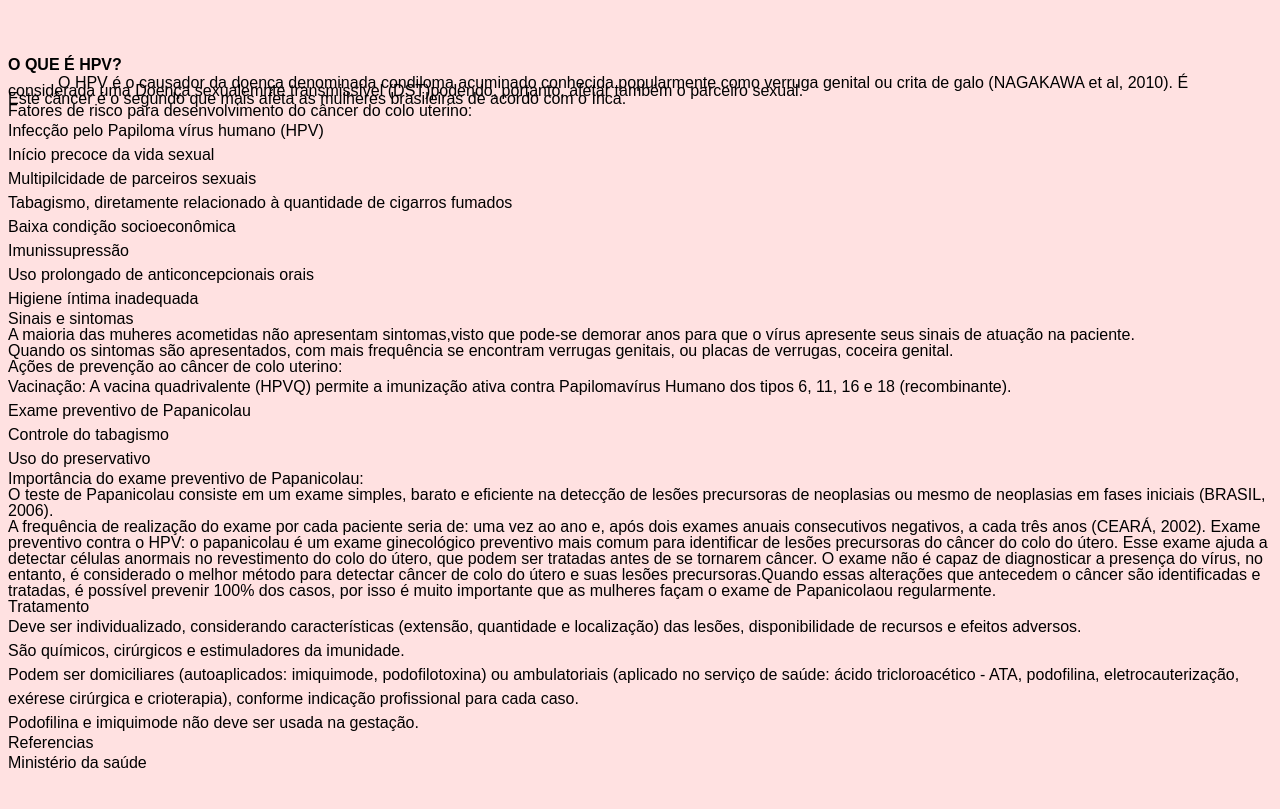
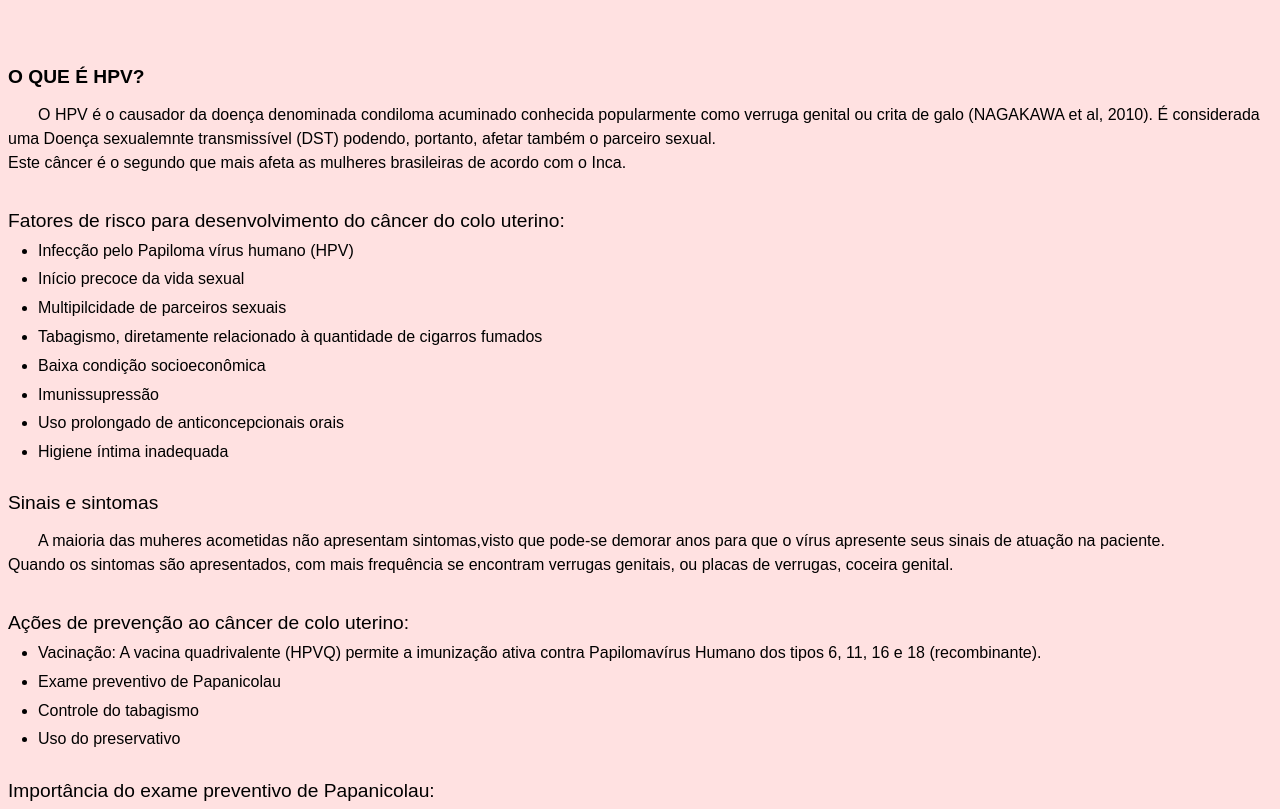
Before and after one commit to univas/hpv, a plain HTML site: page index.html in a window 1280 px wide. Shown: the part 6513-7322 px from the top of the page. Drawn offline with nearby package versions, Linux system fonts and the light colour scheme.

Commit message:
Ajustes nos textos

```diff
--- a/index.html
+++ b/index.html
@@ -49,19 +49,19 @@
             <img src="img/MULHER.png" class="icone" id="mulher">
         </div>
 
-        <div class="definicao" >
+        <div class="definicao secao" >
             <h2 class="subtitle" class="hpv">O que é HPV?</h2>
             <p>
                 O HPV é o causador da doença denominada condiloma acuminado conhecida popularmente como verruga genital ou crita de galo (NAGAKAWA et al, 2010).
-                É considerada uma Doença sexualemnte transmissível (DST)podendo, portanto, afetar também o parceiro sexual. <br>
+                É considerada uma Doença sexualemnte transmissível (DST) podendo, portanto, afetar também o parceiro sexual. <br>
                 Este câncer é o segundo que mais afeta as mulheres brasileiras de acordo com o Inca.
             </p>
 
 
         </div>
-        <div class="fatoresRiscoCancer" class="fatores">
-            <h2 class="fatores">Fatores de risco para desenvolvimento do câncer do colo uterino:</h2>
-            <ul>
+        <div class="fatoresRiscoCancer secao" class="fatores">
+            <h2 class="fatores assunto">Fatores de risco para desenvolvimento do câncer do colo uterino:</h2>
+            <ul class="topico">
                 <li>Infecção pelo Papiloma vírus humano (HPV)</li>
                 <li>Início precoce da vida sexual</li>
                 <li>Multipilcidade de parceiros sexuais</li>
@@ -72,23 +72,23 @@
                 <li>Higiene íntima inadequada</li>
             </ul>
         </div>
-        <div class="sintomasSinais">
-            <h2 class="sintomas">Sinais e sintomas</h2>
+        <div class="sintomasSinais secao">
+            <h2 class="sintomas assunto">Sinais e sintomas</h2>
             <p>A maioria das muheres acometidas não apresentam sintomas,visto que pode-se demorar anos para que o vírus apresente seus sinais de atuação na paciente. <br>
                 Quando os sintomas são apresentados, com mais frequência se encontram verrugas genitais, ou placas de verrugas, coceira genital.</p>
 
         </div>
-        <div class="prevencaoCancer">
-            <h2 class="sintomas">Ações de prevenção ao câncer de colo uterino:</h2>
-            <ul>
+        <div class="prevencaoCancer secao">
+            <h2 class="sintomas assunto">Ações de prevenção ao câncer de colo uterino:</h2>
+            <ul class="topico">
                 <li>Vacinação: A vacina quadrivalente (HPVQ) permite a imunização ativa contra Papilomavírus Humano dos tipos 6, 11, 16 e 18 (recombinante).</li>
                 <li>Exame preventivo de Papanicolau</li>
                 <li>Controle do tabagismo</li>
                 <li>Uso do preservativo</li>
             </ul>
         </div>
-        <div class="papanicolau">
-            <h2 class="papanicolau">Importância do exame preventivo de Papanicolau:</h2>
+        <div class="papanicolau secao">
+            <h2 class="papanicolau assunto">Importância do exame preventivo de Papanicolau:</h2>
             <p>O teste de Papanicolau consiste em um exame simples, barato e eficiente na detecção de lesões precursoras de neoplasias ou mesmo de neoplasias em fases iniciais (BRASIL, 2006). <br>
                 A frequência de realização do exame por cada paciente seria de: uma vez ao ano e, após dois exames anuais consecutivos negativos, a cada três anos (CEARÁ, 2002).
                 Exame preventivo contra o HPV: o papanicolau é um exame ginecológico preventivo mais comum para identificar de lesões precursoras do câncer do colo do útero.
@@ -99,9 +99,9 @@
             </p>
 
         </div>
-        <div>
-            <h2 class="tratamento">Tratamento</h2>
-            <ul>
+        <div class="secao">
+            <h2 class="tratamento assunto">Tratamento</h2>
+            <ul class="topico">
                 <li>Deve ser individualizado, considerando características (extensão, quantidade e localização) das lesões, disponibilidade de recursos e efeitos adversos.</li>
                 <li>São químicos, cirúrgicos e estimuladores da imunidade.
                 </li>
@@ -110,11 +110,12 @@
                 <li>Podofilina e imiquimode não deve ser usada na gestação.</li>
             </ul>
         </div>
-        <div>
-            <h2>Referencias</h2>
-            <ul>
+        <div class="referencias secao">
+            <h2 class="assunto">Referências</h2>
+            <p>Ministério da saúde</p>
+            <!-- <ul class="topico" style="list-style-type: disc !important;">
                 <li>Ministério da saúde</li>
-            </ul>
+            </ul> -->
         </div>
 
 
--- a/style.css
+++ b/style.css
@@ -2,7 +2,6 @@ body {
     font-family: 'PT Sans', sans-serif;
     background-color: rgb(255, 225, 225);
     height: 100%;
-    /* background-color: blueviolet; */
 }
 
 main {
@@ -24,16 +23,22 @@ main {
     font-size: 2rem;
     text-shadow: 1px 1px 1.3px black;
 }
-.definicao > p{
-    line-height:  0.5;
-    text-indent: 50px;
+p{
+    /* background-color: aqua; */
+    line-height:  1.5em;
+    text-indent: 30px;
+    margin: 10px 0;
 }
 .subtitle {
     padding: 0.4rem 0;
     text-transform: uppercase;
     font-weight: 600;
+    font-size: 1.2rem;
 }
-
+.assunto{
+    padding: 0.4rem 0;
+    font-size: 1.2rem;
+}
 img {
     display: inline;
     margin: 1rem auto;
@@ -139,8 +144,27 @@ header {
 .change {
     display: block;
 }
-
- li{
-    line-height: 1.5em;
+ul.topico{
+    list-style-type: disc;
+    list-style-position: outside;
+    margin-left: 30px;
+}
+ul.topico li{
+    line-height: 1.8em;
 
 }
+.secao{
+    padding: 10px 0 ;
+}
+.referencias{
+    margin-top: 30px;
+}
+footer{
+    display: flex;
+    flex-direction: column;
+    align-items: center;
+}
+#cantoBaixo{
+    align-self: end;
+    margin: 0;
+}
```
